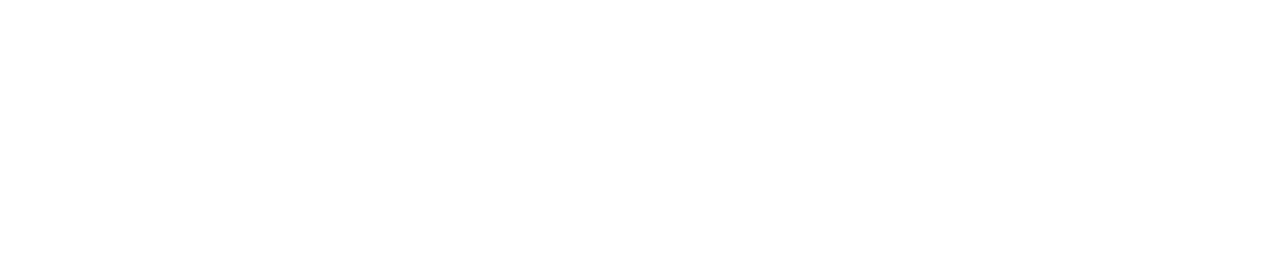
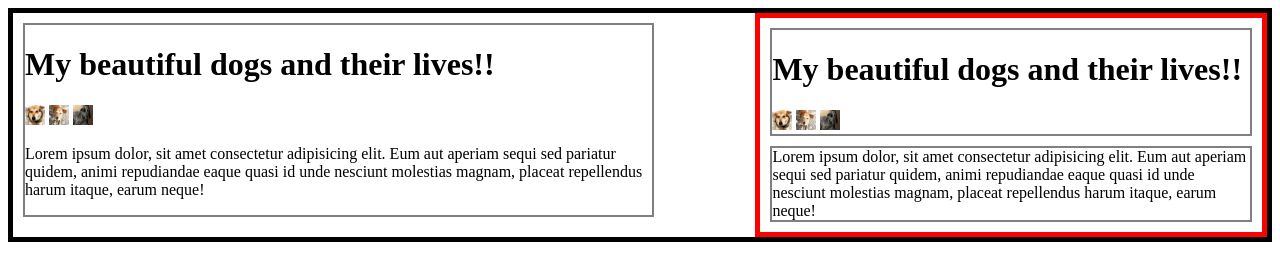
Before and after one commit to singhpri30/First-Repository, a plain HTML site: page my-first-website/index.html in a window 1280 px wide. Drawn offline with Linux system fonts and the light colour scheme.

Commit message:
added images and text to index file

```diff
--- a/my-first-website/index.html
+++ b/my-first-website/index.html
@@ -1,9 +1,96 @@
 <!DOCTYPE html>
 <html>
     <head>
-        <title>Dogs Life</title>
+        <title>Dog's Life</title>
+        <style>
+            .img1{
+                width: 20px;
+                height: 20px;
+            }
+            .img2{
+                width: 20px;
+                height: 20px;
+            }
+            .img3{
+                width: 20px;
+                height: 20px;
+            }
+            .main{
+                border: 5px solid black;
+
+            }
+            .main:after{
+                clear: both;
+                display: block;
+                content: "";
+                }
+            .main1{
+                width: 40%;
+                border: 5px solid red;
+                float: right;
+
+            }
+            .main2{
+
+                float: right;
+                border: 5px solid red;
+            }
+            .div1{
+                float: left;
+                border: 2px solid gray;
+                margin: 10px;
+                width: 50%
+            }
+            .div2{
+                float: left;
+                border: 2px solid gray;
+                margin: 10px;
+            }
+            .div3{
+
+                border: 2px solid gray;
+                margin: 10px;
+            }
+            .div4{
+
+                border: 2px solid gray;
+                margin: 10px;
+            }
+
+
+
+        </style>
     </head>
     <body>
+        <div class="main">
+            <div class="div1">
+                <h1>My beautiful dogs and their lives!!</h1>
+                <img  class="img1" src="images/IMG_5151.JPG" alt="shiny" >
+                <img  class="img2" src="images/IMG_5152.JPG" alt="alisha" >
+                <img  class="img3"src="images/IMG_0632.jpeg" alt="pirate" >
+
+                <p>Lorem ipsum dolor, sit amet consectetur adipisicing elit. Eum aut aperiam sequi sed pariatur quidem, animi repudiandae eaque quasi id unde nesciunt molestias magnam, placeat repellendus harum itaque, earum neque!</p>
+
+            </div>
+
+
+            <div class="main1">
+                <div class="div3">
+                <h1>My beautiful dogs and their lives!!</h1>
+                <img  class="img1" src="images/IMG_5151.JPG" alt="shiny" >
+                <img  class="img2" src="images/IMG_5152.JPG" alt="alisha" >
+                <img  class="img3"src="images/IMG_0632.jpeg" alt="pirate" >
+                </div>
+                <div class="div4">
+                    Lorem ipsum dolor, sit amet consectetur adipisicing elit. Eum aut aperiam sequi sed pariatur quidem, animi repudiandae eaque quasi id unde nesciunt molestias magnam, placeat repellendus harum itaque, earum neque!
+                </div>
+            </div>
+
+
+
+
+
+        </div>
 
     </body>
 </html>
```
Also changed, not shown: my-first-website/images/IMG_0632.jpeg (added), my-first-website/images/IMG_5151.JPG (added), my-first-website/images/IMG_5152.JPG (added).
